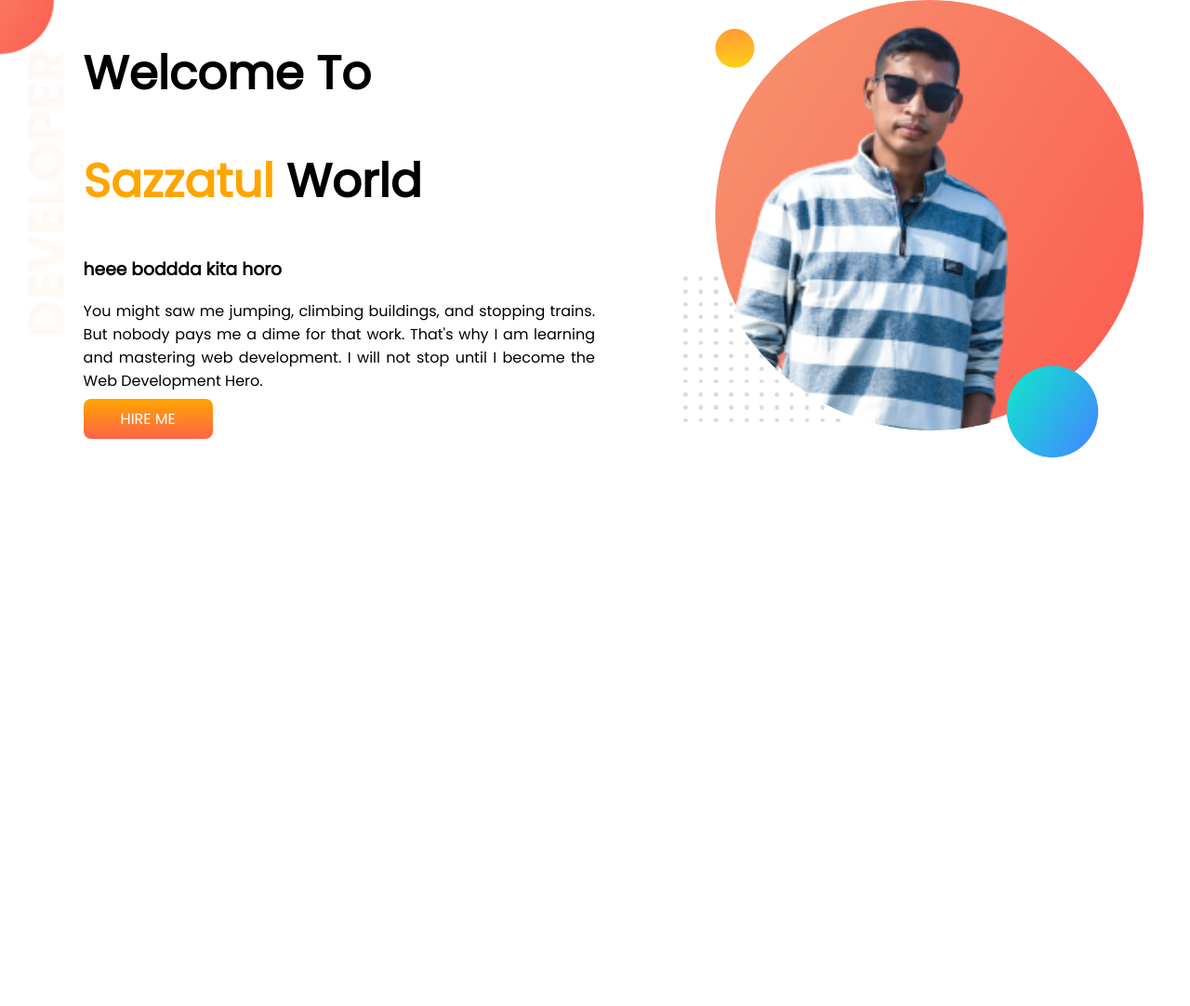
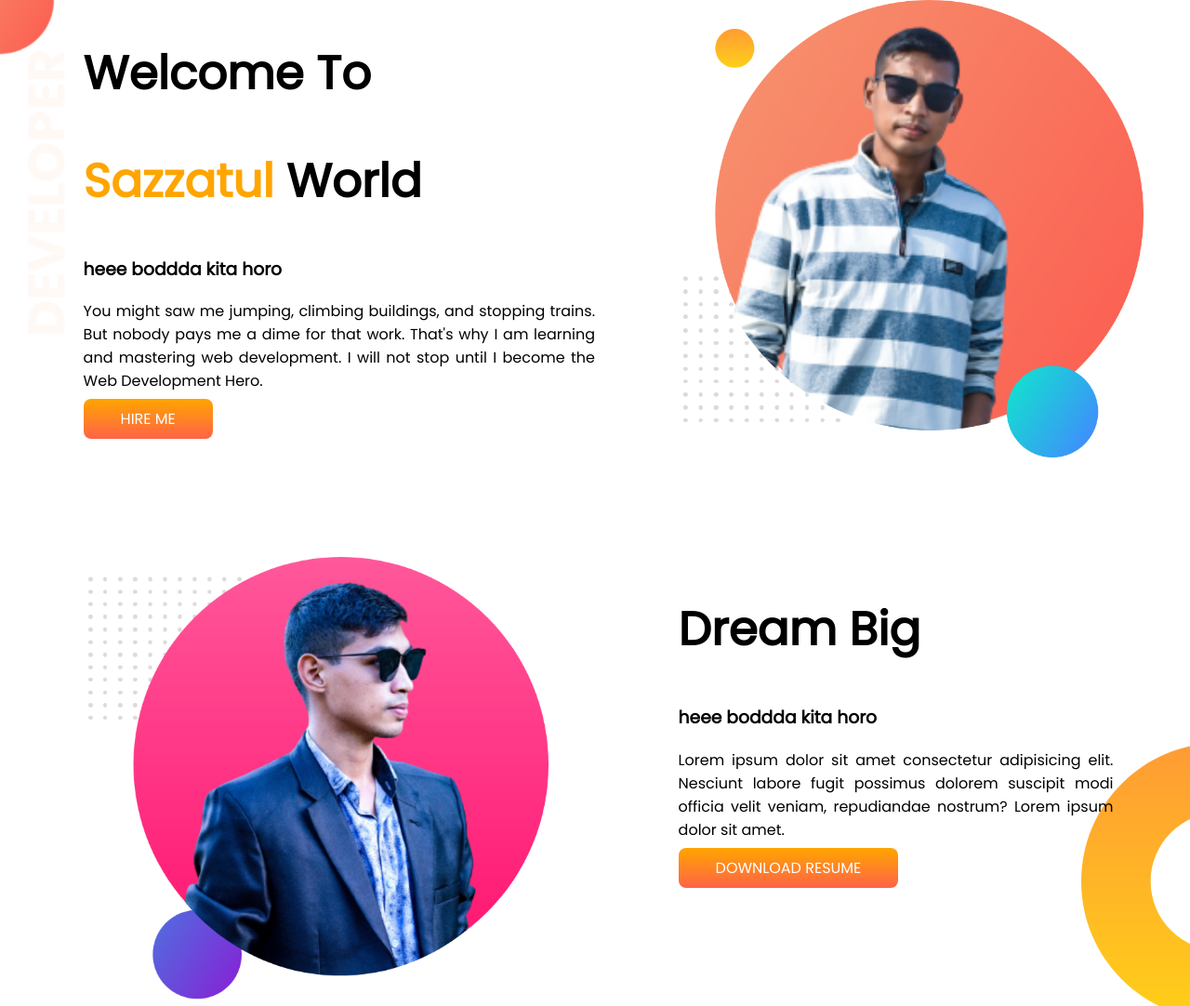
Before and after one commit to MohammadSazzatulislam/devoloper-portfolio, a plain HTML site: page index.html in a window 1280 px wide. Shown: the whole page at 93% size. Before the commit the page ends 800 px from the top, so only its background shows below. Drawn offline with Linux system fonts and the light colour scheme.

Commit message:
add middle section

```diff
--- a/index.html
+++ b/index.html
@@ -13,7 +13,7 @@
 <body>
 
 
-       <section class="top-section">
+       <section class="top-section another-one">
                 <div class="half-width">
                     <h1>Welcome To</h1>
                     <h1> <span class="orange">Sazzatul</span> World</h1>
@@ -25,15 +25,26 @@
                 <div class="half-width">
                     <img src="images/shohan1.png" alt="shohan">
                 </div>
-     </section>
+        </section>
 
 
 
-        <section>
+        <section class="top-section middle-section" >
+                <div class="half-width">
+                    <img src="images/shohan.png" alt="">
+                </div>
+                <div class="half-width">
+                    <h1>Dream Big</h1>
+                    <h3>heee boddda kita horo</h3>
+                    <p class="dream">Lorem ipsum dolor sit amet consectetur adipisicing elit. Nesciunt labore fugit possimus dolorem suscipit modi officia velit veniam, repudiandae nostrum? Lorem ipsum dolor sit amet.</p>
+                    <a class="link-button" href="#">DOWNLOAD RESUME</a>
+                </div>
+       </section>
 
 
 
-        </section>
+
+
 
 
 
--- a/style.css
+++ b/style.css
@@ -3,7 +3,7 @@ body{
     margin: 0;
 }
 
-.top-section{
+.another-one{
     display: flex;
     background-image: url(images/top-banner.png);
     background-repeat: no-repeat;
@@ -39,3 +39,19 @@ h1{
     border-radius: 8px;
 
 }
+
+
+
+.middle-section{
+    display: flex;
+    background-image:url(images/dream-bg.png);
+    background-repeat: no-repeat;
+    margin-top: 100px;
+    background-position:right;
+    background-position-y: 200px;
+}
+
+.dream{
+    padding-right: 15%;
+    text-align: justify;
+}
```
